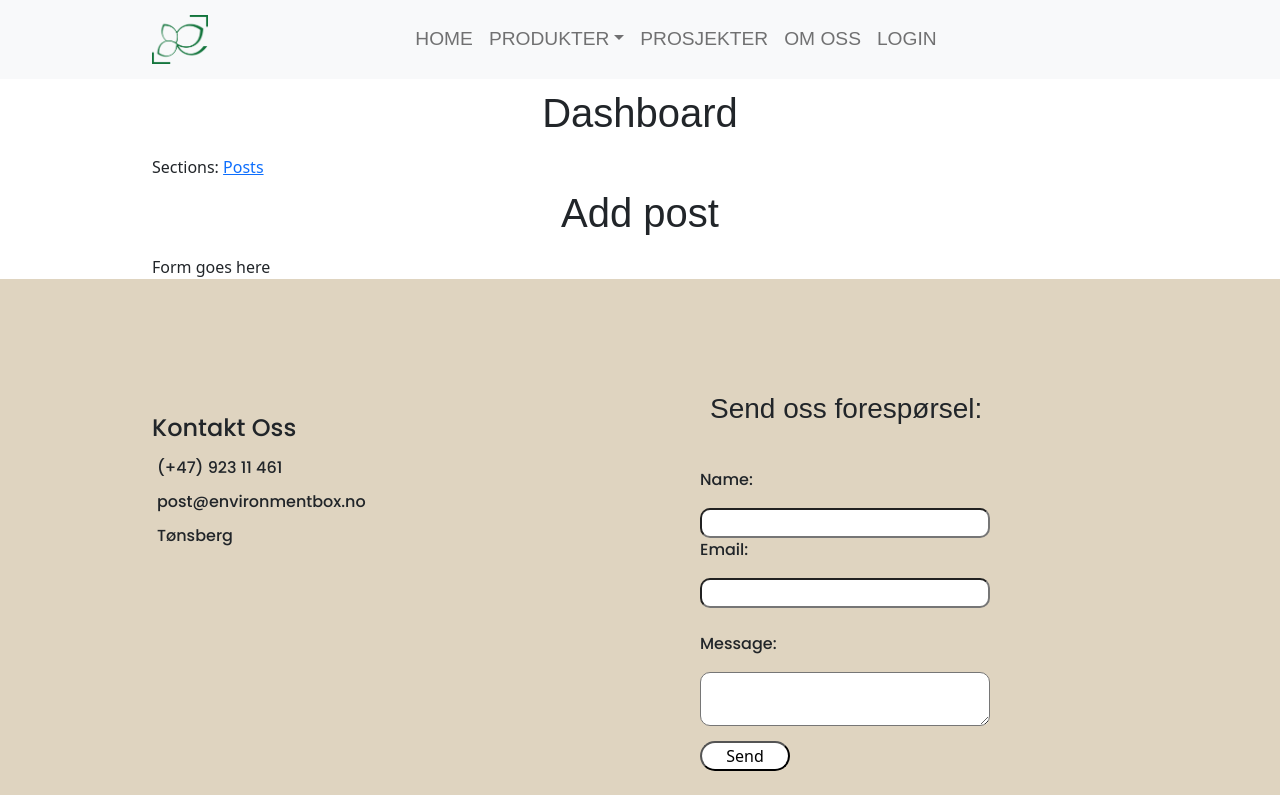
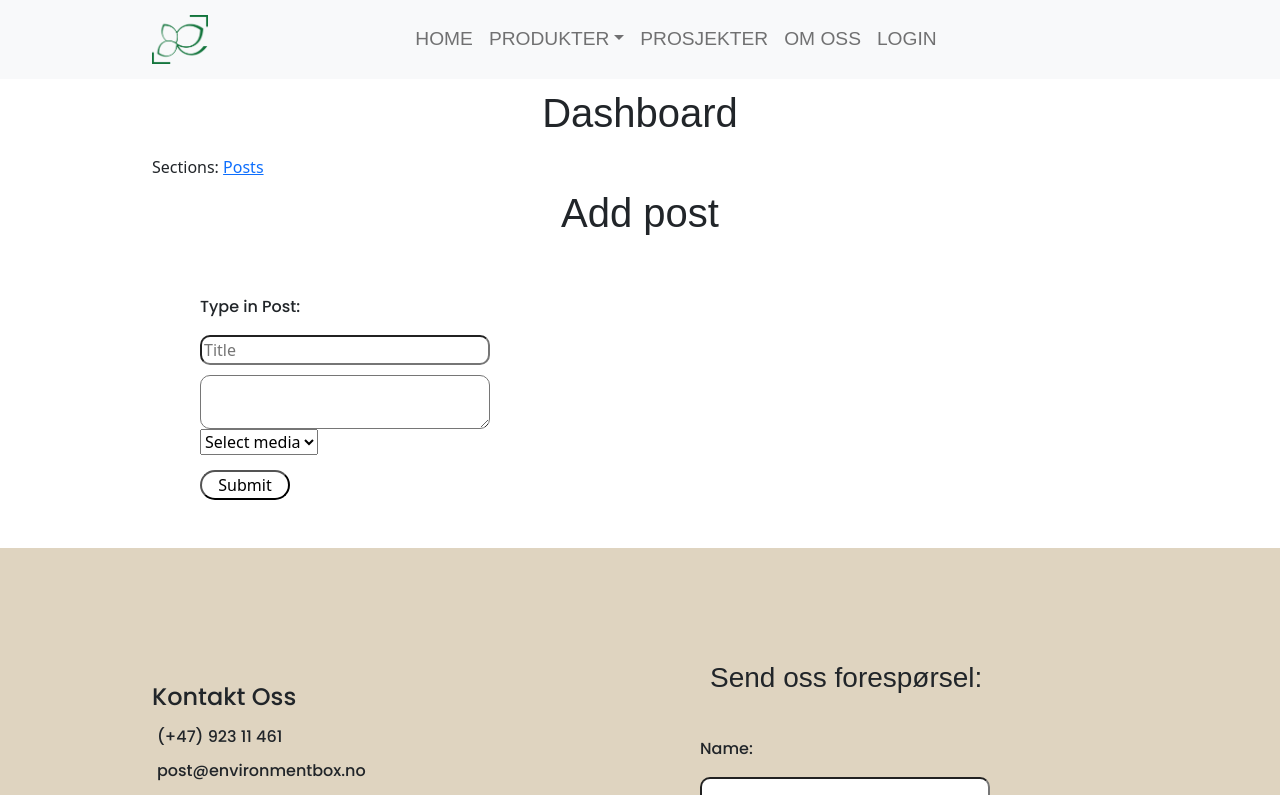
Before and after one commit to Noroff-FEU-Assignments/project-exam-2-lonsoien, a React (Create React App) app in the folder project-exam-2-lonsoien/: page /dashboard/posts/add in a window 1280 px wide. Shown: the top 795 px of the page. Built offline with nearby package versions, Linux system fonts and the light colour scheme; a web font is replaced by a local one.

Commit message:
add post

```diff
--- a/project-exam-2-lonsoien/src/components/dashboard/posts/AddPost.js
+++ b/project-exam-2-lonsoien/src/components/dashboard/posts/AddPost.js
@@ -1,11 +1,73 @@
+import { useState } from "react";
+import { useNavigate } from "react-router-dom";
+import { useForm } from "react-hook-form";
+import * as yup from "yup";
+import { yupResolver } from "@hookform/resolvers/yup";
+import FormError from "../../../commons/FormError";
+import useAxios from "../../../hooks/useAxios";
 import HeadingPost from "../../layout/HeadingPost";
+import MediaDropdown from "../media/MediaDropdown";
 import DashBoardPage from "../DashBoardPage";
 
+const schema = yup.object().shape({
+	title: yup.string().required("Title is required"),
+});
+
 export default function AddPost() {
+	const [submitting, setSubmitting] = useState(false);
+	const [serverError, setServerError] = useState(null);
+
+	const navigate = useNavigate();
+	const http = useAxios();
+
+	const { register, handleSubmit,
+        formState: { errors },
+     } = useForm({
+		resolver: yupResolver(schema),
+	});
+
+	async function onSubmit(data) {
+		setSubmitting(true);
+		setServerError(null);
+
+		data.status = "publish";
+
+		console.log(data);
+
+		try {
+			const response = await http.post("/wp/v2/posts", data);
+			console.log("response", response.data);
+			navigate("/dashboard/posts");
+		} catch (error) {
+			console.log("error", error);
+			setServerError(error.toString());
+		} finally {
+			setSubmitting(false);
+		}
+	}
+
 	return (
 		<DashBoardPage>
 			<HeadingPost content="Add post" />
-			Form goes here
+			<form onSubmit={handleSubmit(onSubmit)}>
+				{serverError && <FormError>{serverError}</FormError>}
+				<fieldset disabled={submitting}>
+					<div>
+                    <p>Type in Post:</p>
+						<input placeholder="Title" {...register("title")} />
+						{errors.title && <FormError>{errors.title.message}</FormError>}
+					</div>
+
+					<div>
+                    <textarea {...register("message")} />
+					</div>
+
+					<div>
+						<MediaDropdown {...register} />
+					</div>
+					<button>{submitting ? "Submitting..." : "Submit"}</button>
+				</fieldset>
+			</form>
 		</DashBoardPage>
 	);
 }
--- a/project-exam-2-lonsoien/src/components/layout/FormContact.js
+++ b/project-exam-2-lonsoien/src/components/layout/FormContact.js
@@ -9,9 +9,7 @@ const schema = yup.object().shape({
 });
 
 function FormContact() {
-	const {
-		register,
-		handleSubmit,
+	const { register, handleSubmit,
 		formState: { errors },
 	} = useForm({
 		resolver: yupResolver(schema),
```
